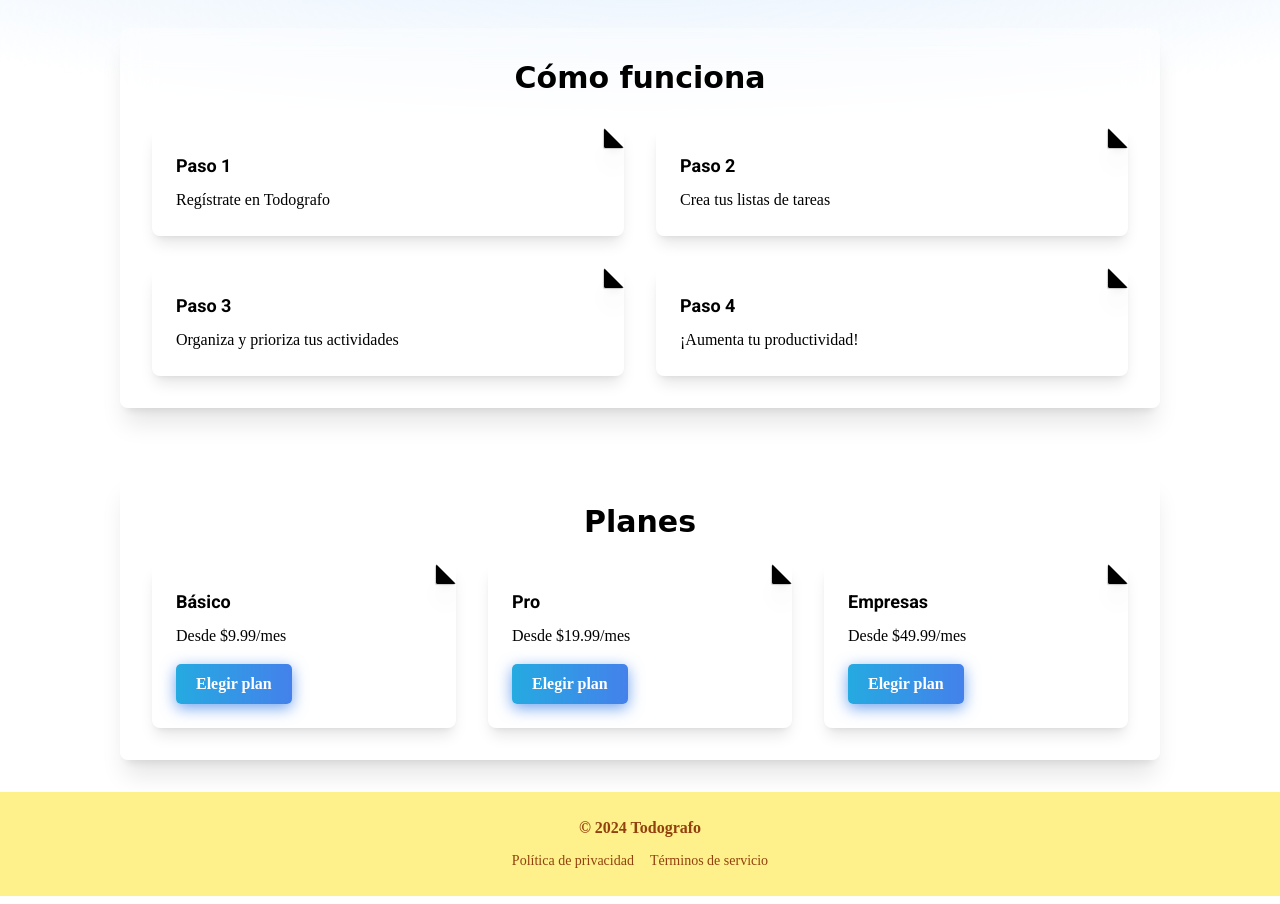
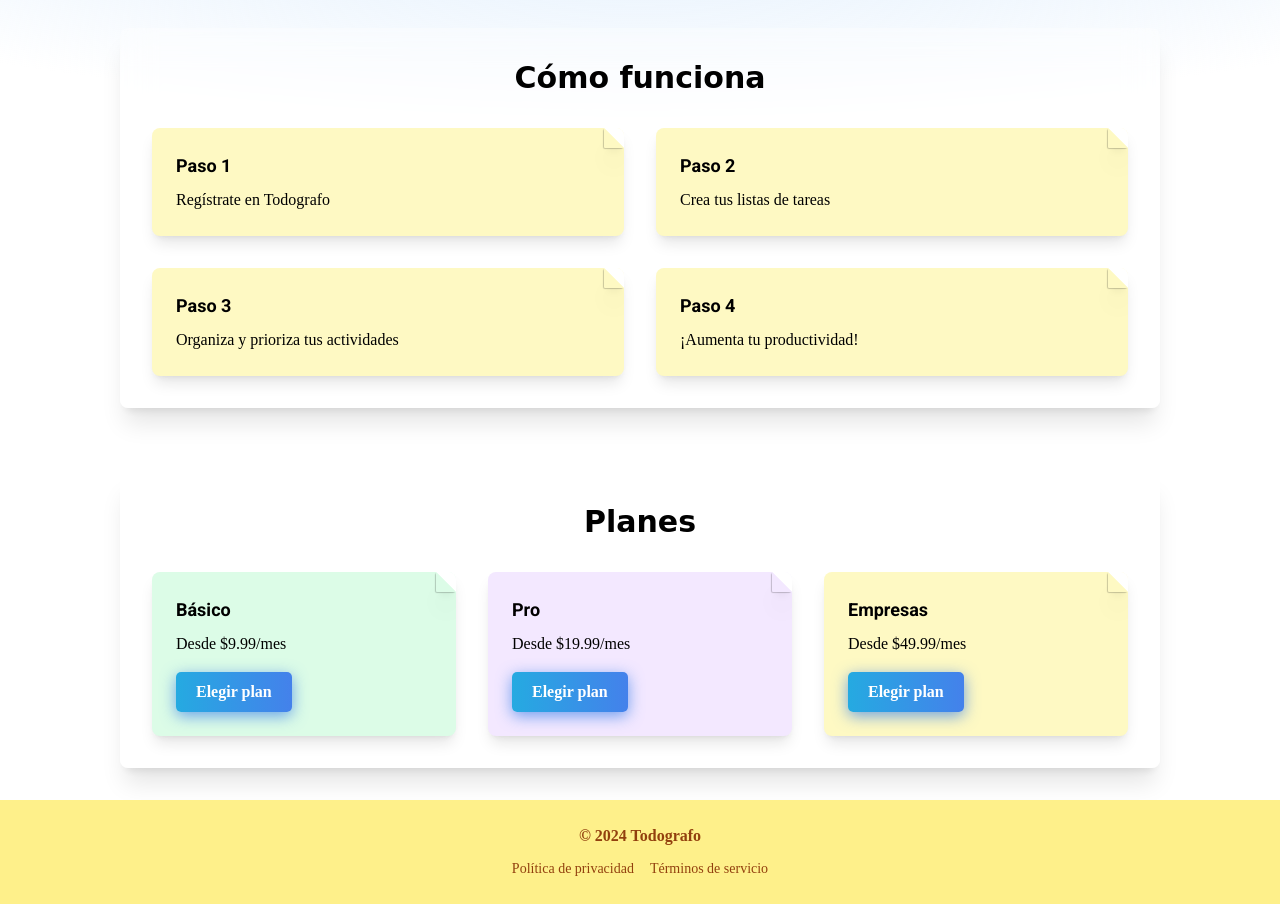
Before and after one commit to LautaRB/Todo-list-Front, a React (Vite) app: page / in a window 1280 px wide. Shown: the part 640-1544 px from the top of the page. Built offline with nearby package versions, Linux system fonts and the light colour scheme; a web font is replaced by a local one.

Commit message:
Fix color en sticky note - modularizando código

```diff
--- a/package.json
+++ b/package.json
@@ -4,7 +4,7 @@
 	"version": "0.0.0",
 	"type": "module",
 	"scripts": {
-		"dev": "vite",
+		"dev": "vite --host",
 		"build": "tsc -b && vite build",
 		"lint": "eslint Todo-list-Front",
 		"preview": "vite preview"
--- a/src/Components/Features/Features.tsx
+++ b/src/Components/Features/Features.tsx
@@ -1,12 +1,9 @@
 import { StickyNote } from '@components/utils/StickyNote';
 import { CheckCircleIcon } from '@heroicons/react/24/solid';
 
-export const FeaturesSection = () => (
-	<section
-		id="features"
-		className="bg-white bg-opacity-30 backdrop-filter backdrop-blur-lg rounded-lg shadow-xl p-8"
-	>
-		<h2 className="text-3xl mb-8 text-center font-heading">Características</h2>
+export const Features = () => (
+	<section id="features" className="section-container">
+		<h2 className="subtitle">Características</h2>
 		<div className="grid md:grid-cols-3 gap-8">
 			<StickyNote title="Organiza tus tareas" color="yellow">
 				<div className="flex items-center space-x-2">
@@ -14,13 +11,13 @@ export const FeaturesSection = () => (
 					<span>Crea listas personalizadas</span>
 				</div>
 			</StickyNote>
-			<StickyNote title="Establece prioridades">
+			<StickyNote title="Establece prioridades" color="green">
 				<div className="flex items-center space-x-2">
 					<CheckCircleIcon className="h-6 w-6 text-green-500" />
 					<span>Ordena por importancia</span>
 				</div>
 			</StickyNote>
-			<StickyNote title="Colabora con tu equipo">
+			<StickyNote title="Colabora con tu equipo" color="pink">
 				<div className="flex items-center space-x-2">
 					<CheckCircleIcon className="h-6 w-6 text-green-500" />
 					<span>Comparte y asigna tareas</span>
--- a/src/Components/HowWorks/HowWorks.tsx
+++ b/src/Components/HowWorks/HowWorks.tsx
@@ -1,13 +1,8 @@
 import { StickyNote } from '@components/utils/StickyNote';
 
-export const HowWorksSection = () => (
-	<section
-		id="how-it-works"
-		className="bg-white bg-opacity-30 backdrop-filter backdrop-blur-lg rounded-lg shadow-xl p-8"
-	>
-		<h2 className="text-3xl font-bold mb-8 text-center font-heading">
-			Cómo funciona
-		</h2>
+export const HowWorks = () => (
+	<section id="how-it-works" className="section-container">
+		<h2 className="subtitle">Cómo funciona</h2>
 		<div className="grid md:grid-cols-2 gap-8">
 			<StickyNote title="Paso 1">
 				<p>Regístrate en Todografo</p>
--- a/src/Components/Pricing/Pricing.tsx
+++ b/src/Components/Pricing/Pricing.tsx
@@ -1,17 +1,14 @@
 import { StickyNote } from '@components/utils/StickyNote';
 
 export const Pricing = () => (
-	<section
-		id="pricing"
-		className="bg-white bg-opacity-30 backdrop-filter backdrop-blur-lg rounded-lg shadow-xl p-8"
-	>
-		<h2 className="text-3xl font-bold mb-6 text-center font-heading">Planes</h2>
+	<section id="pricing" className="section-container">
+		<h2 className="subtitle">Planes</h2>
 		<div className="grid md:grid-cols-3 gap-8">
-			<StickyNote title="Básico">
+			<StickyNote title="Básico" color="green">
 				<p className="mb-4">Desde $9.99/mes</p>
 				<button className="btn-primary">Elegir plan</button>
 			</StickyNote>
-			<StickyNote title="Pro" color="yellow">
+			<StickyNote title="Pro" color="purple">
 				<p className="mb-4">Desde $19.99/mes</p>
 				<button className="btn-primary">Elegir plan</button>
 			</StickyNote>
--- a/src/Pages/LandingPage.tsx
+++ b/src/Pages/LandingPage.tsx
@@ -1,15 +1,15 @@
 import { HeroSection } from '@components/HeroSection/HeroSection';
-import { FeaturesSection } from '@components/Features/Features';
-import { HowWorksSection } from '@components/HowWorks/HowWorks';
-import { Pricing } from '@components/Pricing/Pricing';
+import { Features as FeaturesSection } from '@components/Features/Features';
+import { HowWorks as HowWorksSection } from '@components/HowWorks/HowWorks';
+import { Pricing as PricingSection } from '@components/Pricing/Pricing';
 
 export const LandingPage = () => {
 	return (
-		<div className="space-y-16 w-5/6 m-auto">
+		<div className="space-y-16 w-11/12 lg:w-5/6 m-auto">
 			<HeroSection />
 			<FeaturesSection />
 			<HowWorksSection />
-			<Pricing />
+			<PricingSection />
 		</div>
 	);
 };
--- a/src/index.css
+++ b/src/index.css
@@ -24,6 +24,14 @@ body {
 		top: 65%;
 		width: calc(100% + 1.5rem);
 		z-index: -1;
+	}
+
+	.section-container {
+		@apply bg-white bg-opacity-30 backdrop-filter backdrop-blur-lg rounded-lg shadow-xl p-8;
+	}
+
+	.subtitle {
+		@apply text-3xl mb-8 text-center font-heading;
 	}
 
 	.background {
--- a/tailwind.config.js
+++ b/tailwind.config.js
@@ -1,6 +1,34 @@
 /** @type {import('tailwindcss').Config} */
 export default {
 	content: ['./index.html', './src/**/*.{js,ts,jsx,tsx}'],
+	safelist: [
+		// Se mantienen los estilos independientemente de si se usan o no
+		'bg-yellow-100',
+		'after:border-b-yellow-100',
+		'after:border-l-yellow-100',
+		'bg-blue-100',
+		'after:border-b-blue-100',
+		'after:border-l-blue-100',
+		'bg-green-100',
+		'after:border-b-green-100',
+		'after:border-l-green-100',
+		'bg-red-100',
+		'after:border-b-red-100',
+		'after:border-l-red-100',
+		'bg-purple-100',
+		'after:border-b-purple-100',
+		'after:border-l-purple-100',
+		'bg-pink-100',
+		'after:border-b-pink-100',
+		'after:border-l-pink-100',
+		'bg-amber-100',
+		'after:border-b-amber-100',
+		'after:border-l-amber-100',
+		'bg-indigo-100',
+		'after:border-b-indigo-100',
+		'after:border-l-indigo-100',
+	],
+
 	theme: {
 		extend: {
 			fontFamily: {
```
